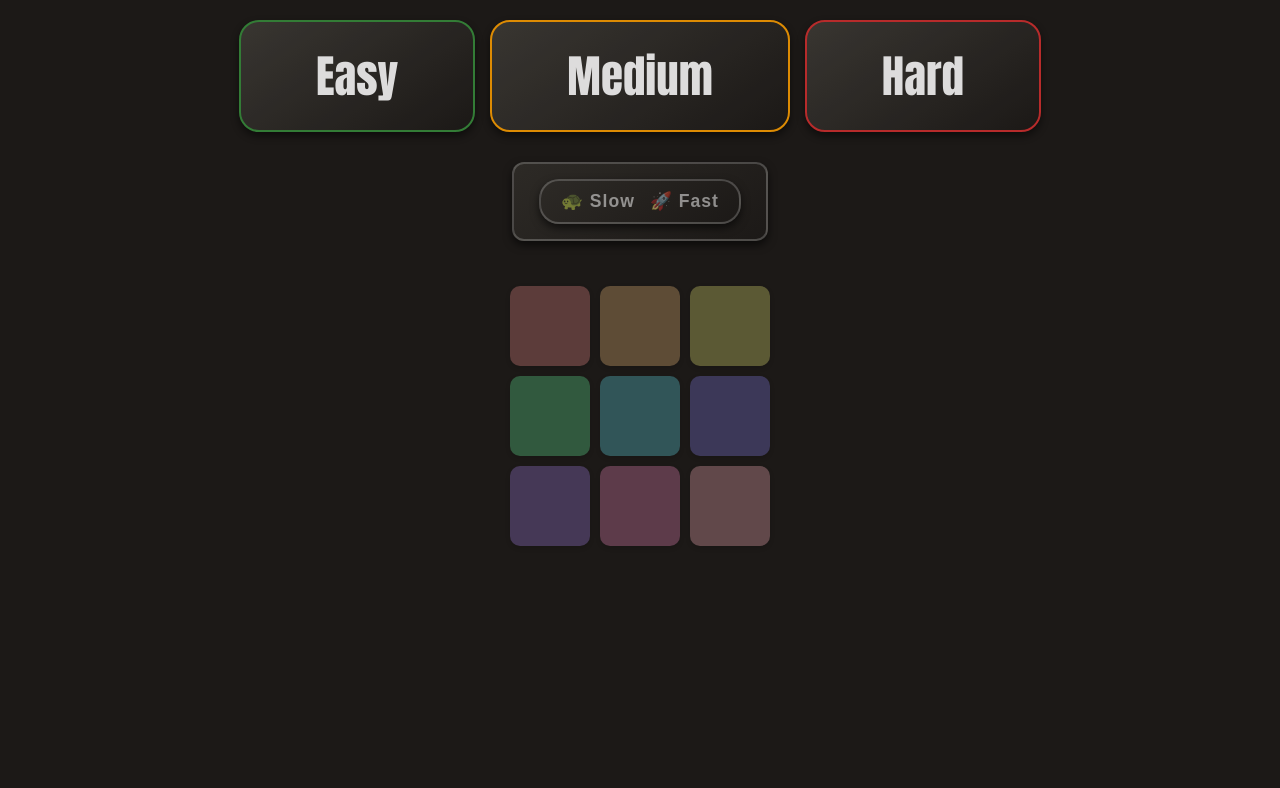
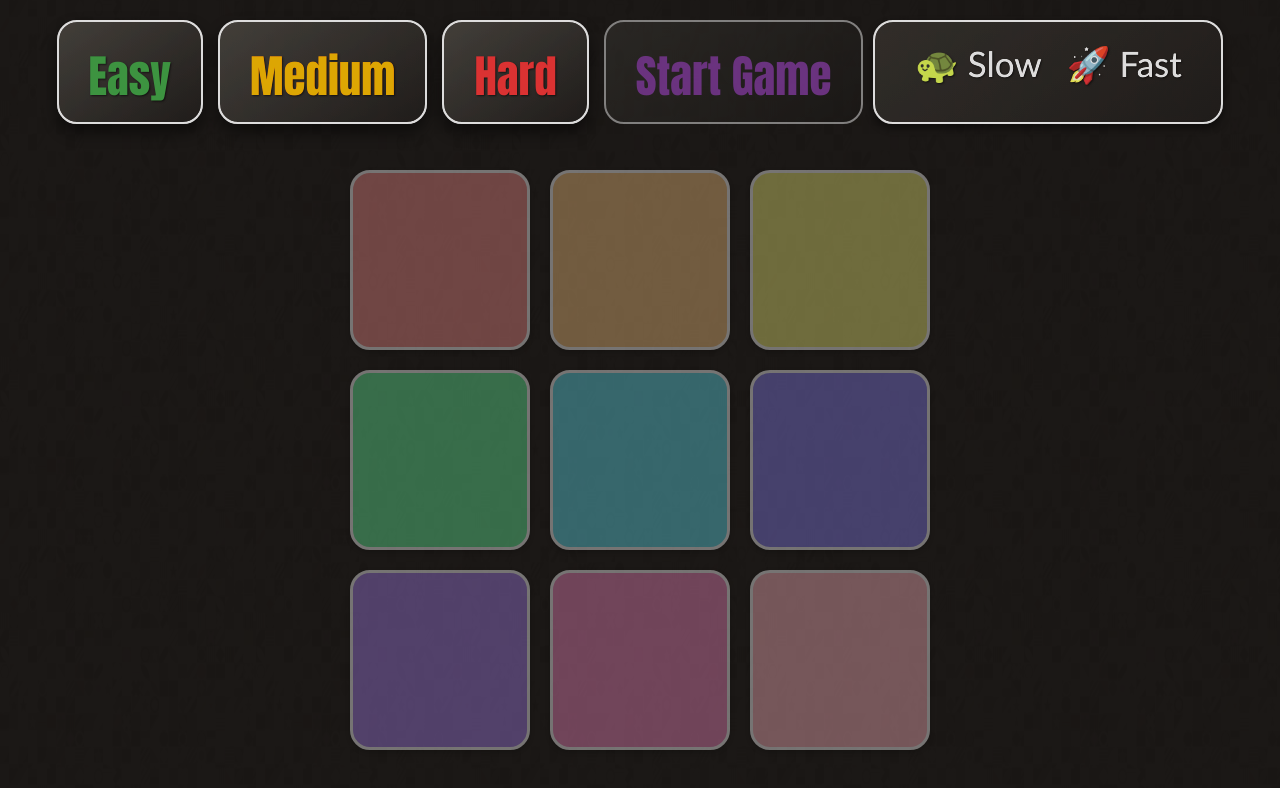
Before and after one commit to ChelooDev/Chelo-Says, a React (Vite) app: page / in a window 1280 px wide. Shown: the top 788 px of the page. Built offline with nearby package versions, Linux system fonts and the light colour scheme.

Commit message:
Second commit, boutta upload
Added styling, fixed some bugs

```diff
--- a/src/App.jsx
+++ b/src/App.jsx
@@ -1,67 +1,67 @@
-import React from "react"
-import padsData from "./pads"
-import Pad from "./Pad"
+import React from "react";
+import padsData from "./pads";
+import Pad from "./Pad";
 
 const LEVELS = {
   EASY: "easy",
   MEDIUM: "medium",
-    HARD: "hard"
-}
+  HARD: "hard",
+};
 
 export default function App() {
-    const [difficulty, setDifficulty] = React.useState(LEVELS.MEDIUM)
-    const [pads, setPads] = React.useState(padsData)
-    const [sequence, setSequence] = React.useState([])
-    const [userStep, setUserStep] = React.useState(0)
-    const [gameOver, setGameOver] = React.useState(false)
-    const [gameStarted, setGameStarted] = React.useState(false)
-    const [isShowingSequence, setIsShowingSequence] = React.useState(false)
-    const [userInput, setUserInput] = React.useState([])
-    const [speed, setSpeed] = React.useState(null)
-    const cancelRef = React.useRef(false)
+  const [difficulty, setDifficulty] = React.useState(LEVELS.MEDIUM);
+  const [pads, setPads] = React.useState(padsData);
+  const [sequence, setSequence] = React.useState([]);
+  const [userStep, setUserStep] = React.useState(0);
+  const [gameOver, setGameOver] = React.useState(false);
+  const [gameStarted, setGameStarted] = React.useState(false);
+  const [isShowingSequence, setIsShowingSequence] = React.useState(false);
+  const [userInput, setUserInput] = React.useState([]);
+  const [speed, setSpeed] = React.useState(null);
+  const cancelRef = React.useRef(false);
 
   React.useEffect(() => {
     switch (difficulty) {
       case LEVELS.EASY:
-                setPads(padsData.slice(0, 4))
-                break
+        setPads(padsData.slice(0, 4));
+        break;
       case LEVELS.MEDIUM:
-                setPads(padsData.slice(0, 9))
-                break
+        setPads(padsData.slice(0, 9));
+        break;
       case LEVELS.HARD:
-                setPads(padsData)
-                break
+        setPads(padsData);
+        break;
       default:
-                setPads(padsData)
+        setPads(padsData);
     }
-    }, [difficulty])
+  }, [difficulty]);
 
   function delay(ms) {
-        return new Promise(resolve => setTimeout(resolve, ms))
+    return new Promise((resolve) => setTimeout(resolve, ms));
   }
 
   function generateRandomPad() {
-        return pads[Math.floor(Math.random() * pads.length)].id
+    return pads[Math.floor(Math.random() * (pads.length + 1))].id;
   }
 
   async function showSequence(seq) {
-        const sequenceDelay = speed === "fast" ? 200 : 500;
+    const sequenceDelay = speed === "fast" ? 200 : 400;
     setIsShowingSequence(true);
     await delay(sequenceDelay);
 
     for (let id of seq) {
       if (cancelRef.current) break;
 
-            setPads(prev => prev.map(item =>
-                item.id === id ? { ...item, on: true } : item
-            ));
+      setPads((prev) =>
+        prev.map((item) => (item.id === id ? { ...item, on: true } : item))
+      );
       await delay(sequenceDelay);
 
       if (cancelRef.current) break;
 
-            setPads(prev => prev.map(item =>
-                item.id === id ? { ...item, on: false } : item
-            ));
+      setPads((prev) =>
+        prev.map((item) => (item.id === id ? { ...item, on: false } : item))
+      );
       await delay(sequenceDelay);
     }
 
@@ -69,37 +69,36 @@ export default function App() {
   }
 
   async function startGame() {
+    const initialPad = generateRandomPad();
+    const newSequence = [initialPad];
+    setGameStarted(true);
+    cancelRef.current = true;
+    await delay(50);
+    cancelRef.current = false;
+    setSequence(newSequence);
+    setUserStep(0);
+    setGameOver(false);
+    setUserInput([]);
 
-        setGameStarted(true)
-        cancelRef.current = true
-        await delay(50)
-        cancelRef.current = false
+    await delay(1000);
 
-        const initialPad = generateRandomPad()
-        const newSequence = [initialPad]
-
-        setSequence(newSequence)
-        setUserStep(0)
-        setGameOver(false)
-        setUserInput([])
-
-        await showSequence(newSequence)
+    await showSequence(newSequence);
   }
 
   async function handleUserClick(id) {
     if (!gameStarted || gameOver || isShowingSequence) return;
 
-        setUserInput(prev => [...prev, pads.find(p => p.id === id)]);
+    setUserInput((prev) => [...prev, pads.find((p) => p.id === id)]);
 
-        setPads(prev => prev.map(item =>
-            item.id === id ? { ...item, on: true } : item
-        ));
+    setPads((prev) =>
+      prev.map((item) => (item.id === id ? { ...item, on: true } : item))
+    );
 
-        await delay(200);
+    await delay(1);
 
-        setPads(prev => prev.map(item =>
-            item.id === id ? { ...item, on: false } : item
-        ));
+    setPads((prev) =>
+      prev.map((item) => (item.id === id ? { ...item, on: false } : item))
+    );
 
     const isCorrect = id === sequence[userStep];
     const isOnLastStep = userStep === sequence.length - 1;
@@ -119,87 +118,133 @@ export default function App() {
 
         setUserInput([]);
       } else {
-                setUserStep(prev => prev + 1);
+        setUserStep((prev) => prev + 1);
       }
     } else {
       setGameOver(true);
     }
   }
+  function playAgain() {
+    setGameOver(false);
+    setGameStarted(false);
+  }
 
-    const buttonElements = pads.map(variableX => (
+  const buttonElements = pads.map((padProperties) => (
     <Pad
-            key={variableX.id}
-            color={variableX.color}
-            id={variableX.id}
-            on={variableX.on}
-            toggle={() => handleUserClick(variableX.id)}
+      key={padProperties.id}
+      color={padProperties.color}
+      id={padProperties.id}
+      on={padProperties.on}
+      toggle={() => handleUserClick(padProperties.id)}
     />
-    ))
+  ));
 
   function changeDifficulty(level) {
-        cancelRef.current = true
-        setDifficulty(level)
-        setSequence([])
-        setUserStep(0)
-        setGameOver(false)
-        setGameStarted(false)
-        setUserInput([])
-        setSpeed(null)
+    cancelRef.current = true;
+    setDifficulty(level);
+    setSequence([]);
+    setUserStep(0);
+    setGameOver(false);
+    setGameStarted(false);
+    setUserInput([]);
+    setSpeed(null);
   }
 
   return (
     <>
-        <header className="controls">
-            <button className="easyButton control-button" onClick={() => changeDifficulty(LEVELS.EASY)}>Easy</button>
-            <button className="mediumButton control-button" onClick={() => changeDifficulty(LEVELS.MEDIUM)}>Medium</button>
-            <button className="hardButton control-button" onClick={() => changeDifficulty(LEVELS.HARD)}>Hard</button>
-        </header>
-
-        <main>
-            <div className="game-area">
-                <div className="status-bar">
-    {gameOver ? (
-        <div className="control-button">Game Over!</div>
-    ) : gameStarted ? (
-        <div className="control-button">{`Level: ${sequence.length}`}</div>
-    ) : undefined
+      <header>
+        {!gameStarted && (
+          <div className="controls">
+            <button
+              className="easyButton control-button"
+              onClick={() => changeDifficulty(LEVELS.EASY)}
+            >
+              Easy
+            </button>
+            <button
+              className="mediumButton control-button"
+              onClick={() => changeDifficulty(LEVELS.MEDIUM)}
+            >
+              Medium
+            </button>
+            <button
+              className="hardButton control-button"
+              onClick={() => changeDifficulty(LEVELS.HARD)}
+            >
+              Hard
+            </button>
+            <div className="speedAndStart">
+              <button
+                className="startButton control-button"
+                onClick={startGame}
+                disabled={!speed}
+              >
+                Start Game
+              </button>
+              <div>
+                <div>
+                  <div
+                    className="speed-toggle control-button"
+                    onClick={() =>
+                      setSpeed((prev) => (prev === "fast" ? "slow" : "fast"))
                     }
-
-    {(!gameStarted || gameOver) && (
-        <div className="speed-box">
-            <div className="speed-toggle" onClick={() => setSpeed(prev => prev === "fast" ? "slow" : "fast")}>
-                <span className={speed === "slow" ? "active-speed" : ""}>🐢 Slow</span>
-                <span className={speed === "fast" ? "active-speed" : ""}>🚀 Fast</span>
+                  >
+                    <span className={speed === "slow" ? "active-speed" : ""}>
+                      🐢 Slow
+                    </span>
+                    <span className={speed === "fast" ? "active-speed" : ""}>
+                      🚀 Fast
+                    </span>
+                  </div>
+                </div>
+              </div>
             </div>
           </div>
         )}
+        <div className="status-bar">
+          {gameOver ? (
+            <div className="after-game">
+              <button
+                className="game-over control-button"
+                disabled={true}
+              >{`Game Over!`}</button>
+              <button className="play-again control-button" onClick={playAgain}>
+                {`Score: ${sequence.length - 1}`}
+                <br />
+                Play again?
+              </button>
             </div>
-
-                <div className={`${difficulty} ${isShowingSequence ? "disabled" : ""}`}>
+          ) : gameStarted ? (
+            <div className="level-indicator control-button">{`Level: ${sequence.length}`}</div>
+          ) : null}
+        </div>
+      </header>
+      <main>
+        <div className="game-area">
+          <div className="grid-wrap">
+            <div
+              className={`${difficulty} ${isShowingSequence ? "disabled" : ""}`}
+            >
               {buttonElements}
             </div>
+          </div>
+          {!gameOver && gameStarted && (
             <div className="user-sequence">
               {sequence.map((_, index) => (
                 <div
                   key={index}
                   className="user-sequence-item"
                   style={{
-                                backgroundColor: userInput[index] ? userInput[index].color : "#555"
+                    backgroundColor: userInput[index]
+                      ? userInput[index].color
+                      : "#555",
                   }}
                 ></div>
-
               ))}
             </div>
-                    {(!gameStarted && speed) && (
-                        <button
-                            className="startButton control-button"
-                            onClick={startGame}
-                        >
-                            Start Game
-                        </button>
           )}
         </div>
       </main>
     </>
-    )
+  );
 }
--- a/src/Pad.jsx
+++ b/src/Pad.jsx
@@ -7,9 +7,7 @@ export default function Pad(props) {
         e.preventDefault();
         props.toggle(props.id);
       }}
-
       className={`pad-button ${props.on ? "on" : ""}`}
-        >
-        </button>
-    )
+    ></button>
+  );
 }
--- a/src/index.css
+++ b/src/index.css
@@ -3,47 +3,150 @@
 }
 
 body {
-    background-color: #1C1917;
-    font-family: 'Arial', sans-serif;
+  background-color: #1c1917;
+  font-family: "Arial", sans-serif;
   color: white;
   margin: 0;
   padding: 20px;
+  position: relative;
+  overflow-x: hidden;
+}
+body::before {
+  content: "";
+  position: fixed;
+  top: 0;
+  left: 0;
+  width: 100%;
+  height: 100%;
+  background-image: url("./components/background.png");
+  background-repeat: repeat;
+  background-size: 256px 256px;
+  filter: brightness(0.1) contrast(1);
+  opacity: 0.1;
+  z-index: -1;
 }
 
+header {
+  height: 100px;
+}
 .controls {
   display: flex;
   flex-wrap: wrap;
   gap: 15px;
   justify-content: center;
-    margin-bottom: 30px;
 }
 
 .control-button {
+  height: 80px;
+  width: auto;
   color: white;
-    padding: 20px 75px;
+  padding: 20px 30px 80px 30px;
   font-size: 45px;
   border: 2px solid rgba(255, 255, 255, 0.2);
   border-radius: 20px;
   cursor: pointer;
   opacity: 0.85;
   background: linear-gradient(145deg, #3e3b36, #1c1917);
-    box-shadow: 0 4px 8px rgba(0,0,0,0.6);
-    transition: transform 0.2s ease, opacity 0.3s ease, box-shadow 0.3s ease;
+  box-shadow: 0 8px 16px rgba(0, 0, 0, 0.6);
+  transition: transform 0.2s ease, opacity 0.3s ease, box-shadow 0.3s ease,
+    filter 0.3s ease;
   user-select: none;
-    font-family: Impact, Haettenschweiler, 'Arial Narrow Bold', sans-serif;
-}
-.control-button:hover {
-    transform: scale(1.05);
-    opacity: 1;
-    box-shadow: 0 6px 12px rgba(0,0,0,0.8);
+  font-family: Impact, Haettenschweiler, "Arial Narrow Bold", sans-serif;
+  text-shadow: 1px 1px 2px rgba(0, 0, 0, 0.6);
+  filter: brightness(1.2);
 }
 
+.control-button:hover {
+  transform: scale(1.08);
+  opacity: 1;
+  box-shadow: 0 12px 24px rgba(0, 0, 0, 0.8);
+  filter: brightness(1.4);
+  text-shadow: 0 0 1px white, 0 0 0px white;
+}
+.control-button:disabled {
+  opacity: 0.45;
+  cursor: default;
+  transform: none;
+  box-shadow: none;
+  filter: none;
+  text-shadow: none;
+}
+.game-over:disabled {
+  opacity: 1;
+  cursor: default;
+  transform: none;
+  box-shadow: none;
+  filter: none;
+}
 
-.easyButton { background-color: #4CAF50; border-color: #388E3C; }
-.mediumButton { background-color: #FFC107; border-color: #FFA000; }
-.hardButton { background-color: #F44336; border-color: #D32F2F; }
-.startButton { background-color: #9C27B0; border-color: #7B1FA2; }
-.speedButton { background-color: #2196F3; border-color: #1976D2; }
+.control-button:active {
+  transform: scale(0.97);
+  box-shadow: 0 4px 8px rgba(0, 0, 0, 0.9);
+}
+
+.easyButton {
+  background-color: #4caf50;
+  border-color: white;
+  color: #388e3c;
+}
+.mediumButton {
+  background-color: #ffc107;
+  border-color: white;
+  color: #ffa000;
+}
+.hardButton {
+  background-color: #f44336;
+  border-color: white;
+  color: #d32f2f;
+}
+.startButton {
+  background-color: #d75cec;
+  border-color: white;
+  color: #cc56ff;
+}
+.speed-toggle {
+  background-color: #2196f3;
+  border-color: white;
+  color: white;
+}
+.level-indicator {
+  background-color: #4caf50;
+  border-color: white;
+  color: #388e3c;
+  width: 600px;
+  text-align: center;
+  font-size: 50px;
+}
+.level-indicator:hover {
+  transform: scale(1);
+  opacity: 1;
+  box-shadow: 0 8px 16px rgba(0, 0, 0, 0.6);
+  filter: brightness(1.2);
+  text-shadow: none;
+}
+
+.after-game {
+  display: flex;
+  flex-direction: row;
+  gap: 30px;
+}
+.game-over {
+  background-color: #f44336;
+  border-color: white;
+  color: #d32f2f;
+  text-align: center;
+  flex-wrap: wrap;
+  font-size: 50px;
+}
+.play-again {
+  font-size: 37px;
+  width: 300px;
+  padding-top: 5px;
+  padding-bottom: 95px;
+  background-color: #4caf50;
+  border-color: white;
+  color: #388e3c;
+}
 
 .game-area {
   display: flex;
@@ -55,64 +158,35 @@ body {
 .status-bar {
   display: flex;
   justify-content: center;
-    gap: 20px;
   margin-bottom: 20px;
   flex-wrap: wrap;
 }
-
-.level-indicator, .speed-box {
-    background: linear-gradient(145deg, #2D2A26, #1C1917);
-    padding: 15px 25px;
-    border-radius: 12px;
-    box-shadow: 0 4px 8px rgba(0,0,0,0.6);
-    width: fit-content;
-    border: 2px solid rgba(255, 255, 255, 0.2);
-    text-align: center;
-    font-weight: bold;
-    letter-spacing: 1px;
+.level-indicator {
+  margin-bottom: 18px;
 }
-
-.level-indicator {
-    color: #FFD700;
-    font-size: 1.3rem;
-    width: 22ch;
-    white-space: nowrap;
-}
-
-.speed-box {
-    display: flex;
-    flex-direction: column;
-    align-items: center;
-    gap: 8px;
-}
-
-.speed-label {
-    font-size: 1rem;
-    color: #00BCD4;
-}
-
 .speed-toggle {
   display: flex;
-    justify-content: space-between;
-    gap: 15px;
-    background: linear-gradient(145deg, #2D2A26, #1C1917);
-    padding: 10px 20px;
+  justify-content: center;
+  gap: 25px;
+  background: linear-gradient(145deg, #2d2a26, #1c1917);
   border-radius: 20px;
-    box-shadow: 0 4px 8px rgba(0,0,0,0.6);
-    border: 2px solid rgba(255,255,255,0.2);
+  box-shadow: 0 4px 8px rgba(0, 0, 0, 0.6);
   cursor: pointer;
   user-select: none;
-    transition: background-color 0.3s ease, transform 0.2s ease, box-shadow 0.3s ease;
+  transition: background-color 0.3s ease, transform 0.2s ease,
+    box-shadow 0.3s ease;
+  font-size: 35px;
+  font-family: "Gill Sans", "Gill Sans MT", Calibri, "Trebuchet MS", sans-serif;
+  width: 350px;
 }
 
 .speed-toggle:hover {
-    background-color: #3E3B36;
+  background-color: #3e3b36;
   transform: scale(1.05);
-    box-shadow: 0 6px 12px rgba(0,0,0,0.8);
+  box-shadow: 0 6px 12px rgba(0, 0, 0, 0.8);
+  filter: brightness(1);
 }
-
-.speed-toggle span {
-    font-size: 1.1rem;
+p .speed-toggle span {
   opacity: 0.5;
   transition: opacity 0.3s ease, transform 0.2s ease;
 }
@@ -120,39 +194,68 @@ body {
 .speed-toggle .active-speed {
   opacity: 1;
   font-weight: bold;
-    transform: scale(1.1);
+  transform: scale(1.2);
   text-shadow: 0 0 5px rgba(0, 188, 212, 0.8);
 }
 
-.easy, .medium, .hard {
+.easy,
+.medium,
+.hard {
+  margin-top: 50px;
   display: grid;
-    gap: 10px; /* ✅ original small gap */
+  width: 580px;
+  height: 580px;
 }
 
-.easy { grid-template-columns: repeat(2, 80px); }
-.medium { grid-template-columns: repeat(3, 80px); }
-.hard { grid-template-columns: repeat(4, 80px); }
+.easy {
+  grid-template-columns: repeat(2, 265px);
+  gap: 45px;
+}
 
+.medium {
+  grid-template-columns: repeat(3, 180px);
+  gap: 20px;
+}
+
+.hard {
+  grid-template-columns: repeat(4, 130px);
+  gap: 20px;
+}
+
+.easy .pad-button {
+  width: 270px;
+  height: 270px;
+  border-radius: 30px;
+}
+.medium .pad-button {
+  width: 180px;
+  height: 180px;
+  border-radius: 20px;
+}
+.hard .pad-button {
+  width: 130px;
+  height: 130px;
+}
 .pad-button {
-    width: 80px;   /* ✅ original small size */
-    height: 80px;
-    border: none;
+  border: 3px solid white;
   border-radius: 10px;
   cursor: pointer;
-    opacity: 0.3;
+  opacity: 0.4;
   transition: opacity 0.2s ease, transform 0.1s ease, box-shadow 0.3s ease;
-    box-shadow: 0 2px 5px rgba(0,0,0,0.5);
+  box-shadow: 0 2px 5px rgba(0, 0, 0, 0.5);
 }
 
 .pad-button.on {
-    opacity: 0.9;
+  opacity: 1;
   transform: scale(1.1);
-    box-shadow: 0 0 10px rgba(255,255,255,0.8);
+  box-shadow: 0 0 10px rgba(255, 255, 255, 0.8);
 }
 
 .pad-button:hover {
-    opacity: 0.6;
+  opacity: 0.8;
   transform: scale(1.05);
+  filter: brightness(1.2);
+  filter: contrast(1.5);
 }
 
 .disabled .pad-button:hover {
@@ -162,7 +265,6 @@ body {
 }
 
 .user-sequence {
-    margin-top: 60px;
   display: flex;
   flex-wrap: wrap;
   gap: 10px;
@@ -171,14 +273,29 @@ body {
 }
 
 .user-sequence-item {
-    width: 25px;
-    height: 25px;
+  width: 45px;
+  height: 45px;
   border: 2px solid white;
   border-radius: 6px;
   transition: background-color 0.3s ease, transform 0.2s ease;
-    box-shadow: 0 2px 5px rgba(0,0,0,0.5);
+  box-shadow: 0 2px 5px rgba(0, 0, 0, 0.5);
 }
 
 .user-sequence-item:hover {
   transform: scale(1.1);
 }
+.buttons-container {
+  display: grid;
+  grid-template-columns: auto auto;
+  align-items: start;
+  justify-content: center;
+  gap: 40px;
+}
+.speedAndStart {
+  display: flex;
+  gap: 10px;
+  margin-bottom: 10px;
+}
+.disabled .pad-button {
+  pointer-events: none;
+}
```
Also changed, not shown: src/index.jsx (+5 -5 lines), src/components/background.png (added). Lines whose indentation alone changed are shown as unchanged.
